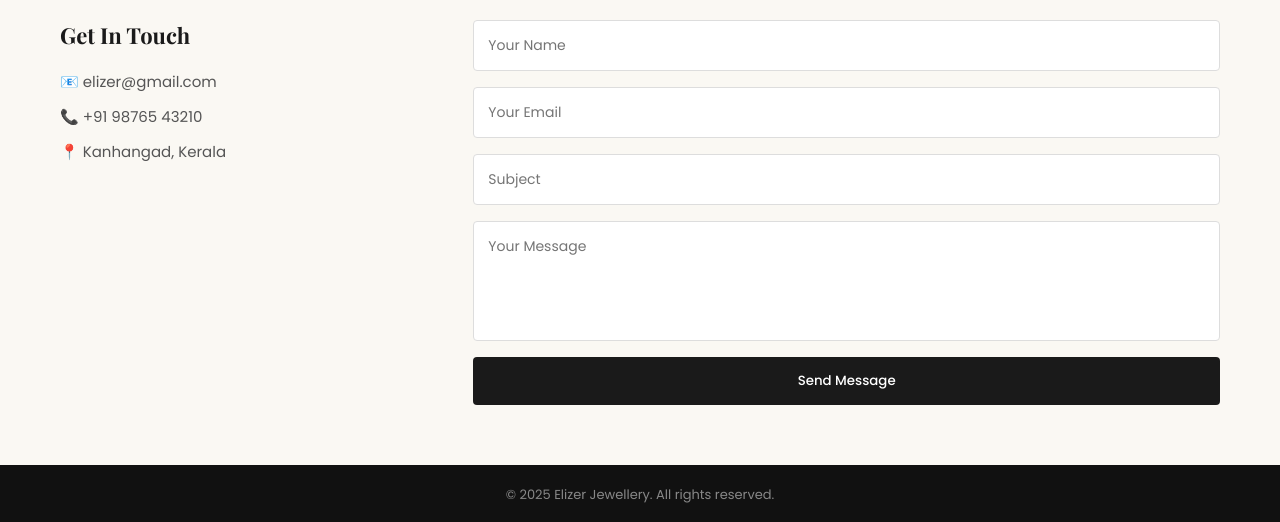
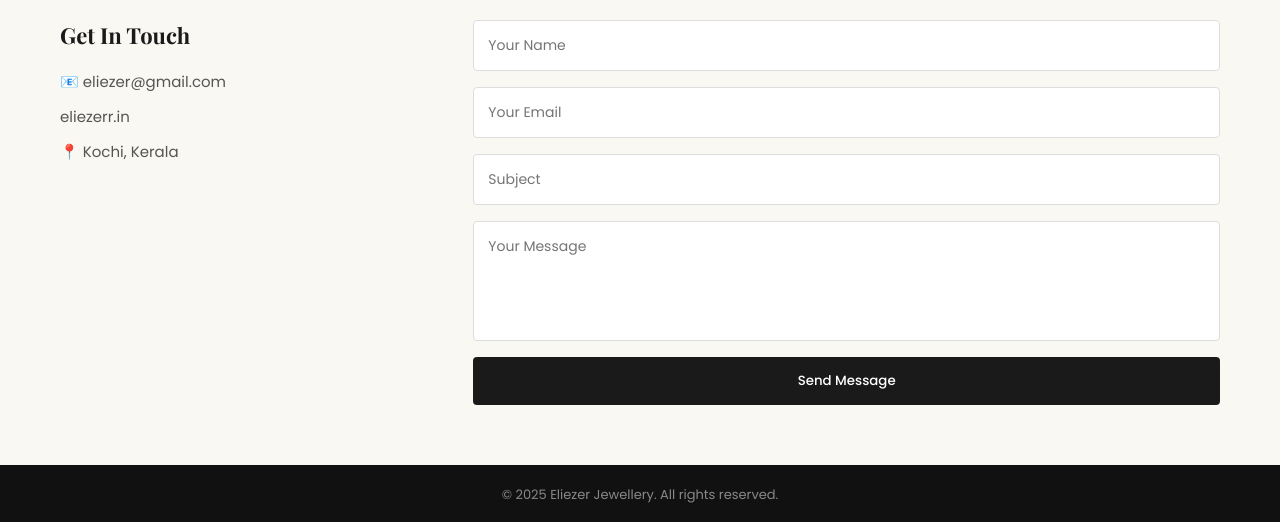
Before and after one commit to kv200506/Eliezer-website, a plain HTML site: page contact.html in a window 1280 px wide. Shown: the part 328-850 px from the top of the page. Drawn offline with nearby package versions, Linux system fonts and the light colour scheme.

Commit message:
updated all pages

```diff
--- a/contact.html
+++ b/contact.html
@@ -3,7 +3,7 @@
 <head>
   <meta charset="UTF-8"/>
   <meta name="viewport" content="width=device-width, initial-scale=1.0"/>
-  <title>Elizer - Contact</title>
+  <title>Eliezer - Contact</title>
   <link rel="stylesheet" href="style.css"/>
   <link href="https://fonts.googleapis.com/css2?family=Playfair+Display:wght@400;700&family=Poppins:wght@300;400;500&display=swap" rel="stylesheet"/>
 </head>
@@ -28,9 +28,9 @@
   <section class="contact-content">
     <div class="contact-info">
       <h3>Get In Touch</h3>
-      <p>📧 elizer@gmail.com</p>
-      <p>📞 +91 98765 43210</p>
-      <p>📍 Kanhangad, Kerala</p>
+      <p>📧 eliezer@gmail.com</p>
+      <p>eliezerr.in</p>
+      <p>📍 Kochi, Kerala</p>
     </div>
     <form class="contact-form" onsubmit="submitForm(event)">
       <input type="text" placeholder="Your Name" required/>
@@ -46,7 +46,7 @@
   </div>
 
   <footer>
-    <p>© 2025 Elizer Jewellery. All rights reserved.</p>
+    <p>© 2025 Eliezer Jewellery. All rights reserved.</p>
   </footer>
 
   <script>
```
Also changed, not shown: about.html (+2 -2 lines), cart.html (+3 -3 lines), collections.html (+2 -2 lines), index.html (+2 -2 lines).
